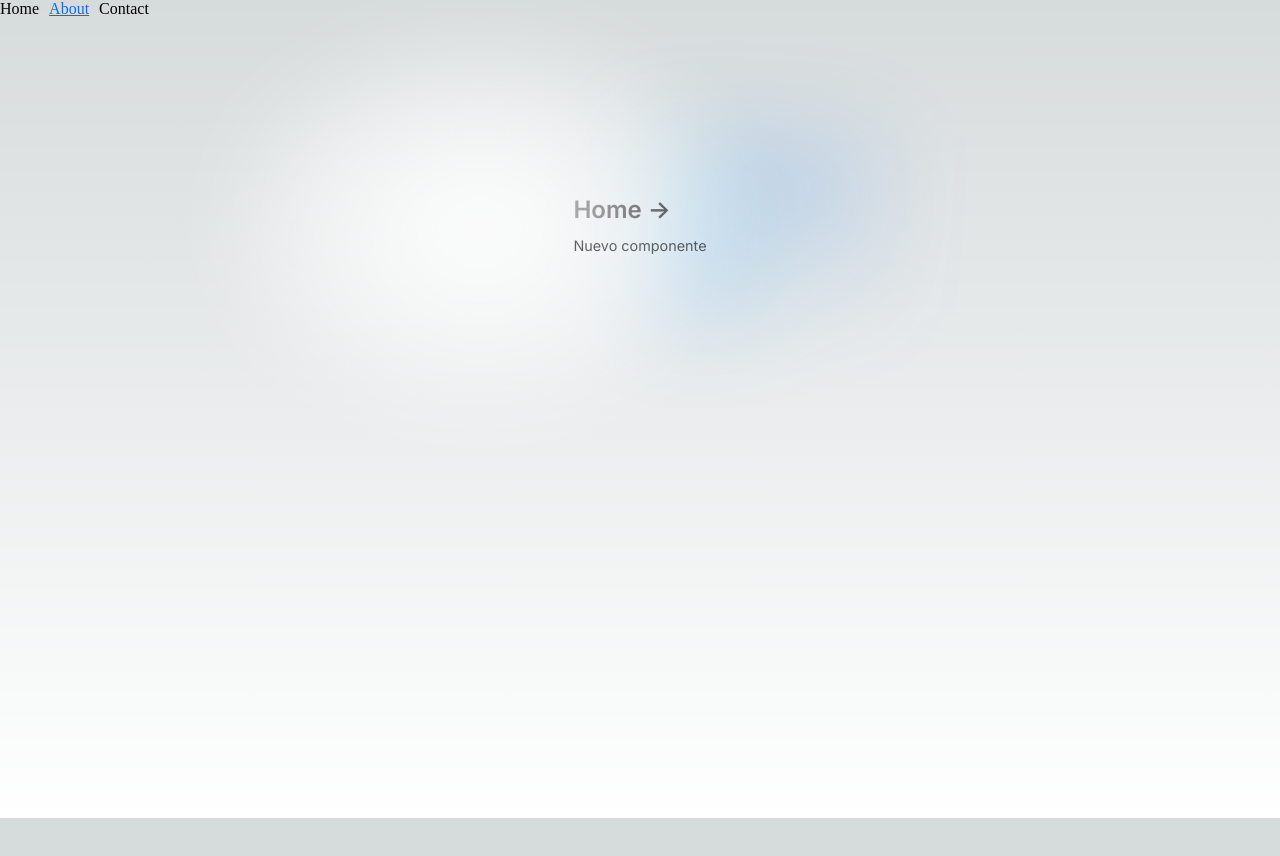
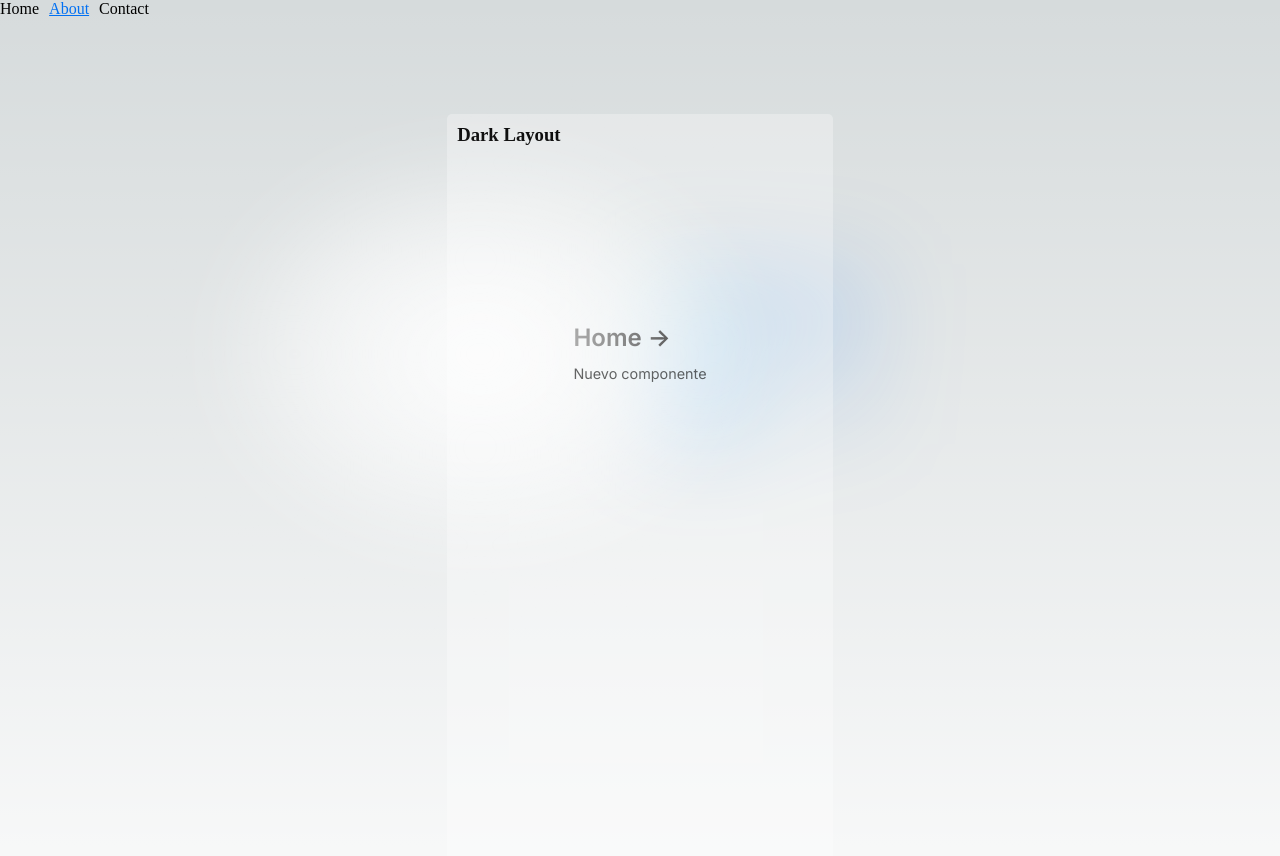
Before and after one commit to Adri-Antanon/ReviewingNextJS, a Next.js app: page /about in a window 1280 px wide. Shown: the top 856 px of the page. Before the commit the page ends 818 px from the top, so only its background shows below. Built offline with nearby package versions, Linux system fonts and the light colour scheme.

Commit message:
FEAT: add nested layouts

```diff
--- /dev/null
+++ b/components/layouts/DarkLayout.tsx
@@ -0,0 +1,20 @@
+import { ReactNode } from 'react';
+
+import Navbar from '../Navbar';
+
+import styles from '../../styles/Home.module.css';
+
+export default function DarkLayout({ children }: { children: ReactNode }) {
+  return (
+    <div
+      style={{
+        backgroundColor: 'rgba(255,255,255,0.3)',
+        borderRadius: '5px',
+        padding: '10px',
+      }}
+    >
+      <h3>Dark Layout</h3>
+      <div className={styles.main}>{children}</div>
+    </div>
+  );
+}
--- a/components/layouts/MainLayout.tsx
+++ b/components/layouts/MainLayout.tsx
@@ -1,4 +1,3 @@
-import Head from 'next/head';
 import { ReactNode } from 'react';
 
 import Navbar from '../Navbar';
--- a/pages/_app.tsx
+++ b/pages/_app.tsx
@@ -1,11 +1,19 @@
 import '../styles/globals.css';
 import type { AppProps } from 'next/app';
 import Layout from '../components/layouts/MainLayout';
+import type { ReactElement, ReactNode } from 'react';
+import type { NextPage } from 'next';
 
-export default function App({ Component, pageProps }: AppProps) {
-  return (
-    <Layout>
-      <Component {...pageProps} />
-    </Layout>
-  );
+export type NextPageWithLayout<P = {}, IP = P> = NextPage<P, IP> & {
+  getLayout?: (page: ReactElement) => ReactNode;
+};
+
+type AppPropsWithLayout = AppProps & {
+  Component: NextPageWithLayout;
+};
+
+export default function App({ Component, pageProps }: AppPropsWithLayout) {
+  const getLayout = Component.getLayout ?? ((page) => page);
+
+  return getLayout(<Component {...pageProps} />);
 }
--- a/pages/about.tsx
+++ b/pages/about.tsx
@@ -1,7 +1,12 @@
-import styles from '../styles/Home.module.css';
-import { Inter } from '@next/font/google';
 import Link from 'next/link';
 import Head from 'next/head';
+import { Inter } from '@next/font/google';
+import { ReactElement } from 'react';
+
+import DarkLayout from '../components/layouts/DarkLayout';
+
+import styles from '../styles/Home.module.css';
+import Layout from '../components/layouts/MainLayout';
 
 const inter = Inter({ subsets: ['latin'] });
 
@@ -25,3 +30,11 @@ export default function About() {
     </>
   );
 }
+
+About.getLayout = function getLayout(page: ReactElement) {
+  return (
+    <Layout>
+      <DarkLayout>{page}</DarkLayout>
+    </Layout>
+  );
+};
--- a/pages/contact.tsx
+++ b/pages/contact.tsx
@@ -3,12 +3,13 @@ import { Inter } from '@next/font/google';
 import Link from 'next/link';
 import Head from 'next/head';
 import Navbar from '../components/Navbar';
+import Layout from '../components/layouts/MainLayout';
 
 const inter = Inter({ subsets: ['latin'] });
 
 export default function About() {
   return (
-    <>
+    <Layout>
       <Head>
         <title>Contact - Adri</title>
         <meta name="description" content="About Adri" />
@@ -24,6 +25,6 @@ export default function About() {
           <p className={inter.className}>Contact component</p>
         </Link>
       </div>
-    </>
+    </Layout>
   );
 }
--- a/pages/index.tsx
+++ b/pages/index.tsx
@@ -4,12 +4,13 @@ import { Inter } from '@next/font/google';
 import styles from '../styles/Home.module.css';
 import Link from 'next/link';
 import Navbar from '../components/Navbar';
+import Layout from '../components/layouts/MainLayout';
 
 const inter = Inter({ subsets: ['latin'] });
 
 export default function Home() {
   return (
-    <>
+    <Layout>
       <Head>
         <title>Home - Adri</title>
         <meta name="description" content="Home page" />
@@ -48,6 +49,6 @@ export default function Home() {
           <p className={inter.className}>Nuevo componente</p>
         </Link>
       </div>
-    </>
+    </Layout>
   );
 }
```
